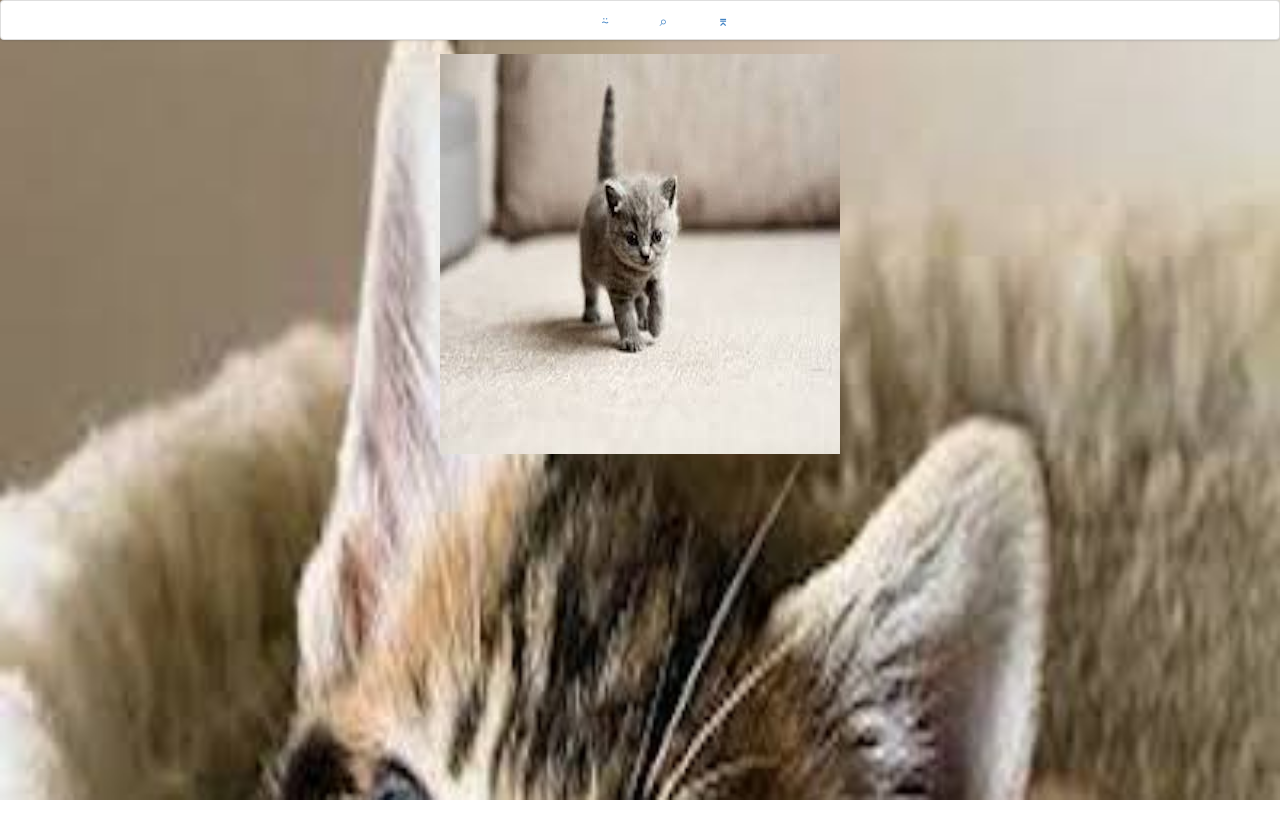
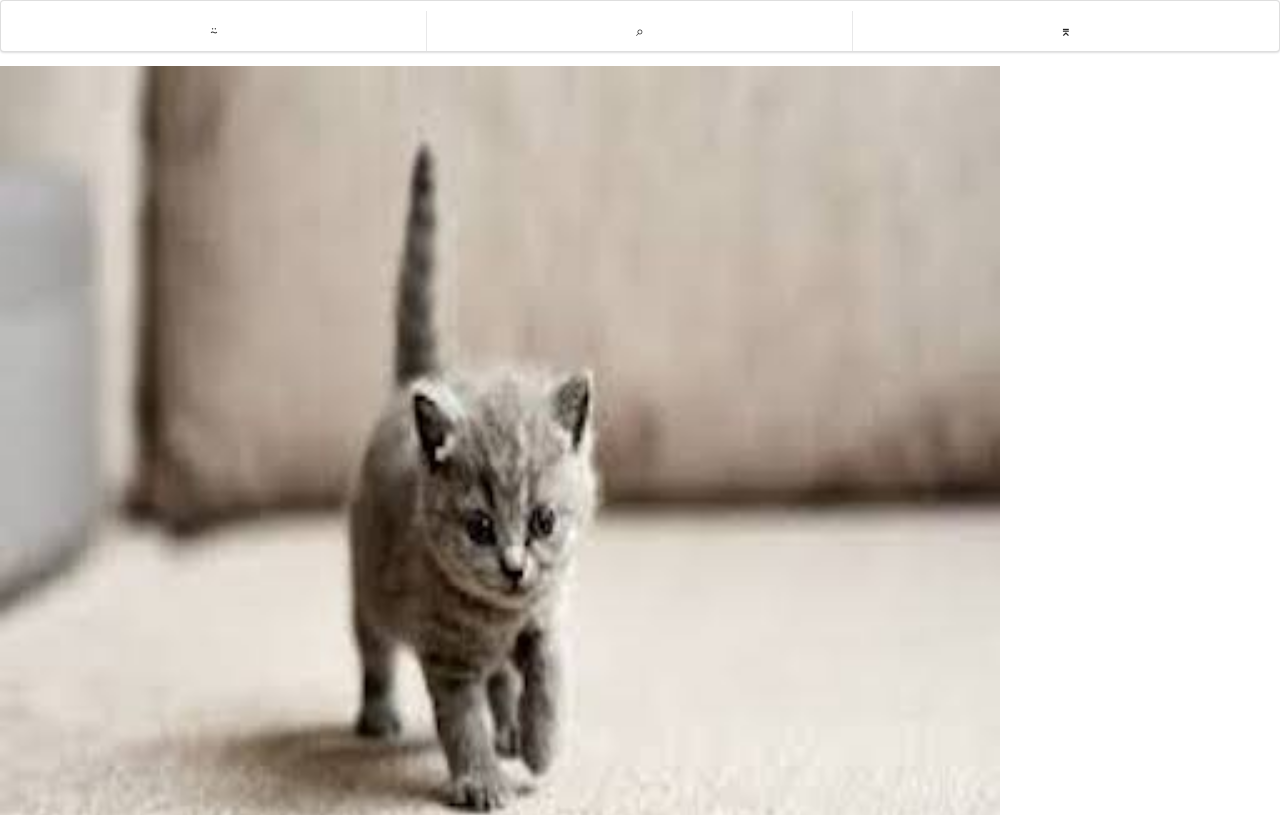
Before and after one commit to GDiluce/jeremy-bearimy-starter, a plain HTML site: page index.html in a window 1280 px wide. Shown: the top 815 px of the page. Drawn offline with nearby package versions, Linux system fonts and the light colour scheme.

Commit message:
js starter

```diff
--- a/index.html
+++ b/index.html
@@ -9,9 +9,9 @@
     <style>
 
         body {
-            background-image: url('img-sq/0.jpeg');
+            /* background-image: url('img-sq/0.jpeg');
             background-size: cover;
-            text-align: center;
+            text-align: center; */
         }
 
         a {
@@ -20,12 +20,12 @@
         }
 
         .wrapper {
-            width: 750px;
-            height: 600px;
-            margin: 0 auto;
-
+            width: 1000px;
         }
 
+        img {
+            width: 100%;
+        }
 
     </style>
 
@@ -37,9 +37,9 @@
 
     <nav class="ui three item menu">
 
-        <a href="index.html">&#9064;</a>
-        <a href="pageTwo.html">&#8981;</a>
-        <a href="pageThree.html">&#8966;</a>
+        <a class="item" href="index.html">&#9064;</a>
+        <a class="item" href="pageTwo.html">&#8981;</a>
+        <a class="item" href="pageThree.html">&#8966;</a>
 
     </nav>
 
@@ -47,5 +47,28 @@
         <img src="img-sq/1.jpeg" alt="">
     </div>
 
+
+
+<script>
+
+
+const pathNames = [
+        'img-sq/0.jpeg',
+        'img-sq/1.jpeg',
+        'img-sq/2.jpeg',
+        'img-sq/3.jpeg',
+        'img-sq/4.jpeg',
+        'img-sq/5.jpeg',
+        'img-sq/6.jpeg',
+        'img-sq/7.jpeg',
+
+    ]
+
+
+</script>
+
+
+
+
 </body>
 </html>
```
